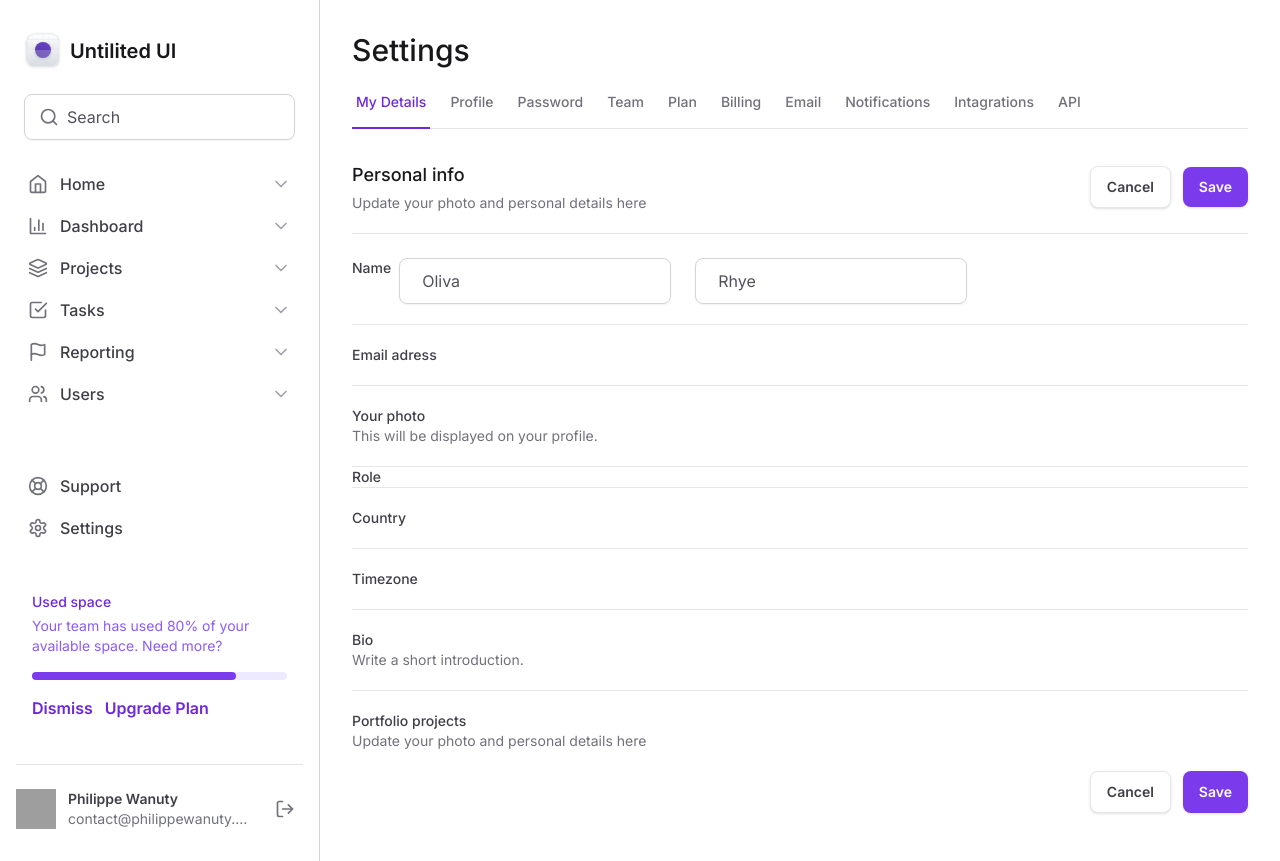
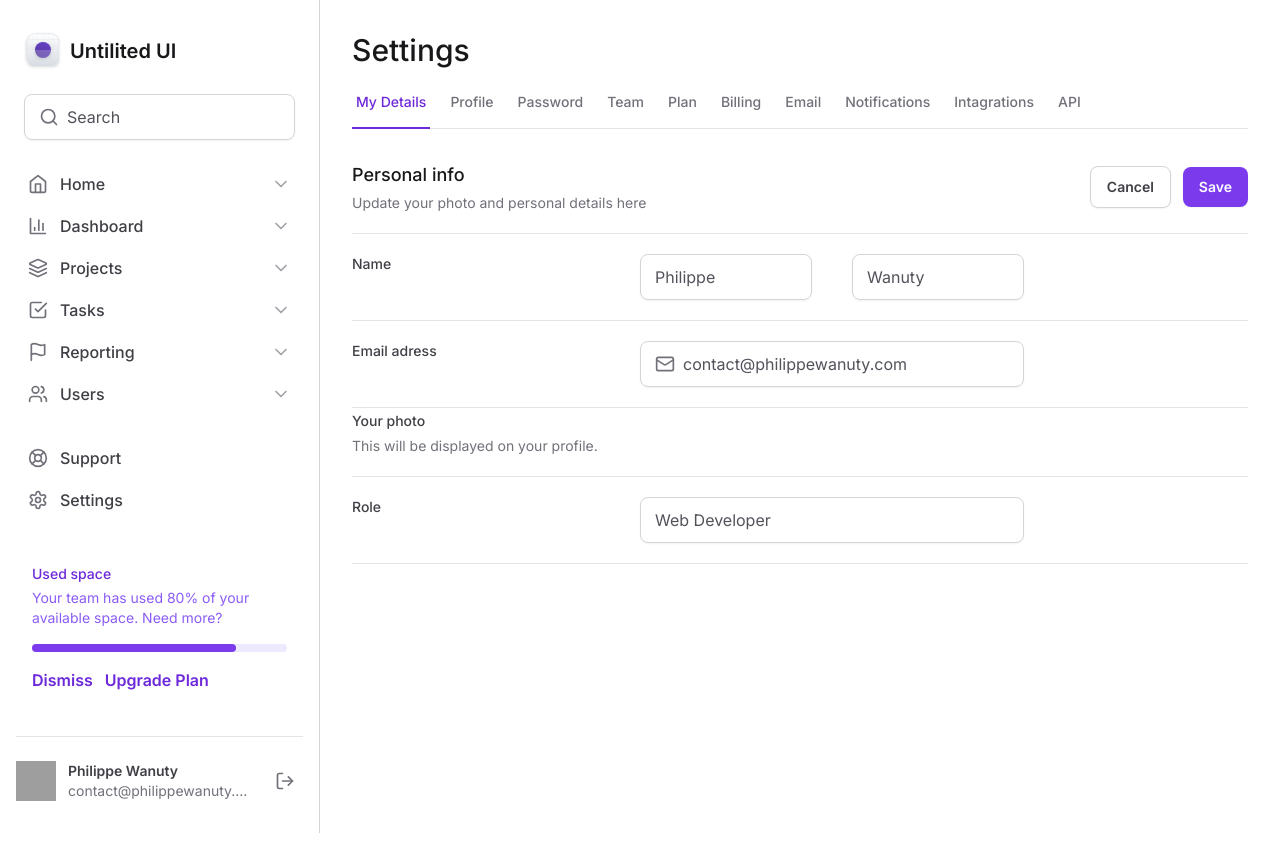
Before and after one commit to philippewanuty/Rocketseat, a Next.js app in the folder Ignite/Tailwind/tailwind-next/: page / in a window 1280 px wide. After the commit the page ends 833 px from the top, so only its background shows below. Built offline with nearby package versions, Linux system fonts and the light colour scheme; grey boxes are pictures that could not be loaded.

Commit message:
Add page inputs
Personal info, name, Email adress ,Role

```diff
--- a/Ignite/Tailwind/tailwind-next/src/components/SettingsTabs/BodyPage.tsx
+++ b/Ignite/Tailwind/tailwind-next/src/components/SettingsTabs/BodyPage.tsx
@@ -1,76 +1,90 @@
+import { MailIcon, Search } from 'lucide-react';
 import { InputControl, InputPrefix, InputRoot } from '../sidebar/mainNavegation/Input';
 
 export function BodyPage() {
   return (
-    <div className="gap-5">
-      <div className="flex flex-row gap-3 pt-8 pb-5 ">
-        <div className="flex flex-col gap-1 mr-auto">
+    //  Personal info
+    <div className="mt-8 flex flex-col ">
+      <div className="flex items-center justify-between border-b  border-zinc-200 pb-5  ">
+        <div className="space-y-1 ">
           <h2 className="text-lg font-medium text-zinc-900">Personal info</h2>
-          <p
-            className="text-sm font-normal text-zinc-500
-              "
-          >
-            Update your photo and personal details here
-          </p>
+          <p className="text-sm font-normal text-zinc-500">Update your photo and personal details here</p>
         </div>
-        <div className="flex flex-row gap-3 items-center ">
-          <button type="button" className="py-2.5 px-4 text text-sm font-semibold border order-zinc-300 shadow text-zinc-700 rounded-lg bg-white">
+        <div className="flex gap-3 items-center ">
+          <button type="button" className="py-2.5 px-4 text text-sm font-semibold border border-zinc-300 shadow-sm text-zinc-700 rounded-lg bg-white hover:bg-zinc-50">
             Cancel
           </button>
-          <button type="button" className="py-2.5 px-4 text text-sm font-semibold rounded-lg shadow text-white  bg-violet-600">
+          <button type="submit" form="settings" className="py-2.5 px-4 text text-sm font-semibold rounded-lg shadow-sm text-white  bg-violet-600 hover:bg-violet-700">
             Save
           </button>
         </div>
       </div>
       {/* End-personal info */}
 
-      <div className="flex flex-row border-t pt-6 pb-5 ">
-        <h3 className="text-sm font-medium text-zinc-700">Name</h3>
-        <div className="flex flex-row items-center gap-2">
-          <InputRoot >
-            <InputPrefix></InputPrefix>
-            <InputControl placeholder="Oliva"></InputControl>
+      {/* Name */}
+      <form id="settings" className="pt-5 flex flex-col w-full ">
+        <div className="grid grid-cols-form pb-5 border-b border-zinc-200  ">
+          <label htmlFor="firstName" className="text-sm font-medium text-zinc-700">
+            Name
+          </label>
+          <div className=" grid gap-6 grid-cols-2  ">
+            <InputRoot>
+              <InputControl id="firstName" placeholder="Philippe"></InputControl>
             </InputRoot>
             <InputRoot>
-            <InputPrefix></InputPrefix>
-            <InputControl placeholder="Rhye"></InputControl>
+              <InputControl placeholder="Wanuty"></InputControl>
             </InputRoot>
-          {/* TODO */}
           </div>
         </div>
-      <div className="flex flex-row border-t py-5 ">
-        <h3 className="text-sm font-medium text-zinc-700">Email adress</h3>
+        {/* End-Name */}
+
+        {/* Email Adress */}
+
+        <div className=" grid grid-cols-form pt-5 pb-5 border-b border-zinc-200  ">
+          <label className="text-sm font-medium text-zinc-700">Email adress</label>
+
+          <div className="">
+            <InputRoot>
+              <InputPrefix>
+                <MailIcon className="h-5 w-5 text-zinc-500" />
+              </InputPrefix>
+              <InputControl id="firstName" placeholder="contact@philippewanuty.com"></InputControl>
+            </InputRoot>
           </div>
-      <div className="flex flex-col border-t py-5">
-        <h3 className="text-sm font-medium text-zinc-700">Your photo</h3>
-        <p className="text-sm font-normal text-zinc-500 ">This will be displayed on your profile.</p>
         </div>
-      <div className="flex flex-row border-t py- 5">
-        <h3 className="text-sm font-medium text-zinc-700">Role</h3>
+        {/* End-Email Adress */}
+        {/* Your foto */}
+        <div className="flex items-center justify-between border-b  border-zinc-200 pb-5  ">
+          <div className="space-y-1 ">
+            <label className="text-sm font-medium text-zinc-700">Your photo</label>
+            <p className="text-sm font-normal text-zinc-500">This will be displayed on your profile.</p>
           </div>
-      <div className="flex flex-row border-t py-5 ">
-        <h3 className="text-sm font-medium text-zinc-700">Country</h3>
-      </div>
-      <div className="flex flex-row border-t py-5 ">
-        <h3 className="text-sm font-medium text-zinc-700">Timezone</h3>
-      </div>
-      <div className="flex flex-col border-t py-5 ">
-        <h3 className="text-sm font-medium text-zinc-700">Bio</h3>
-        <p className="text-sm font-normal text-zinc-500">Write a short introduction.</p>
-      </div>
-      <div className="flex flex-col border-t py-5 ">
-        <h3 className="text-sm font-medium text-zinc-700">Portfolio projects</h3>
-        <p className="text-sm font-normal text-zinc-500 ">Update your photo and personal details here</p>
         </div>
 
-      <div className="flex flex-row gap-3 justify-end ">
-        <button type="button" className="py-2.5 px-4 text text-sm font-semibold border order-zinc-300 shadow text-zinc-700 rounded-lg bg-white">
+        {/* Role */}
+        <div className=" grid grid-cols-form pt-5 pb-5 border-b border-zinc-200  ">
+          <label className="text-sm font-medium text-zinc-700">Role</label>
+
+          <div className="">
+            <InputRoot>
+              <InputControl id="firstName" placeholder="Web Developer"></InputControl>
+            </InputRoot>
+          </div>
+        </div>
+
+        {/* End - Role */}
+      </form>
+
+      {/* Final button */}
+      {/* <div className="flex flex-row gap-3 justify-end  border-t  border-zinc-200 pt-4 ">
+        <button type="button" className="py-2.5 px-4 text text-sm font-semibold border border-zinc-300 shadow text-zinc-700 rounded-lg bg-white hover:bg-zinc-50">
           Cancel
         </button>
-        <button type="button" className="py-2.5 px-4 text text-sm font-semibold rounded-lg shadow text-white  bg-violet-600">
+        <button type="button" className="py-2.5 px-4 text text-sm font-semibold rounded-lg shadow text-white  bg-violet-600 hover:bg-violet-700">
           Save
         </button>
-      </div>
+      </div> */}
+      {/* End- final button */}
     </div>
   );
 }
--- a/Ignite/Tailwind/tailwind-next/tailwind.config.ts
+++ b/Ignite/Tailwind/tailwind-next/tailwind.config.ts
@@ -10,7 +10,8 @@ const config: Config = {
     extend: {
       gridTemplateColumns: {
         app: 'minmax(18rem , 20rem) 1fr',
-      }
+        form:'minmax(7.5rem, 17.5rem) minmax(25rem, 1fr) minmax(0, 15rem)'
+      },
 
 
     },
```
Lines whose indentation alone changed are shown as unchanged.
